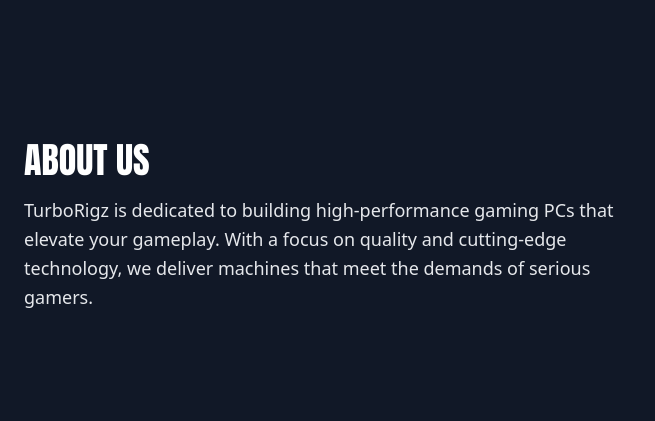
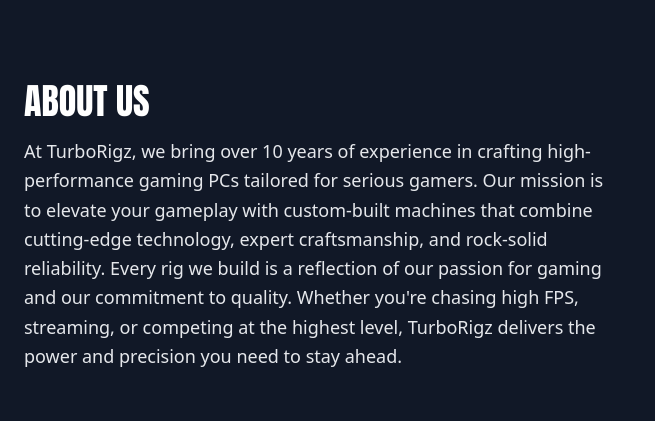
Before and after one commit to kotaszczu/turborigz-site, a plain HTML site: page index.html in a window 1280 px wide. Shown: the part 875-1296 px from the top of the page, 0-655 px from the left. Drawn offline with nearby package versions, Linux system fonts and the light colour scheme.

Commit message:
Update index.html

```diff
--- a/index.html
+++ b/index.html
@@ -35,9 +35,9 @@
     <div class="md:w-1/2">
       <h2 class="text-4xl text-white mb-4">ABOUT US</h2>
       <p class="text-lg leading-relaxed text-gray-200">
-        TurboRigz is dedicated to building high-performance gaming PCs that elevate your gameplay.
-        With a focus on quality and cutting-edge technology, we deliver machines that meet the
-        demands of serious gamers.
+        At TurboRigz, we bring over 10 years of experience in crafting high-performance gaming PCs tailored for serious gamers. Our mission is to elevate your gameplay with custom-built machines that combine cutting-edge technology, expert craftsmanship, and rock-solid reliability.
+
+Every rig we build is a reflection of our passion for gaming and our commitment to quality. Whether you're chasing high FPS, streaming, or competing at the highest level, TurboRigz delivers the power and precision you need to stay ahead.
       </p>
     </div>
     <div class="md:w-1/2">
```
